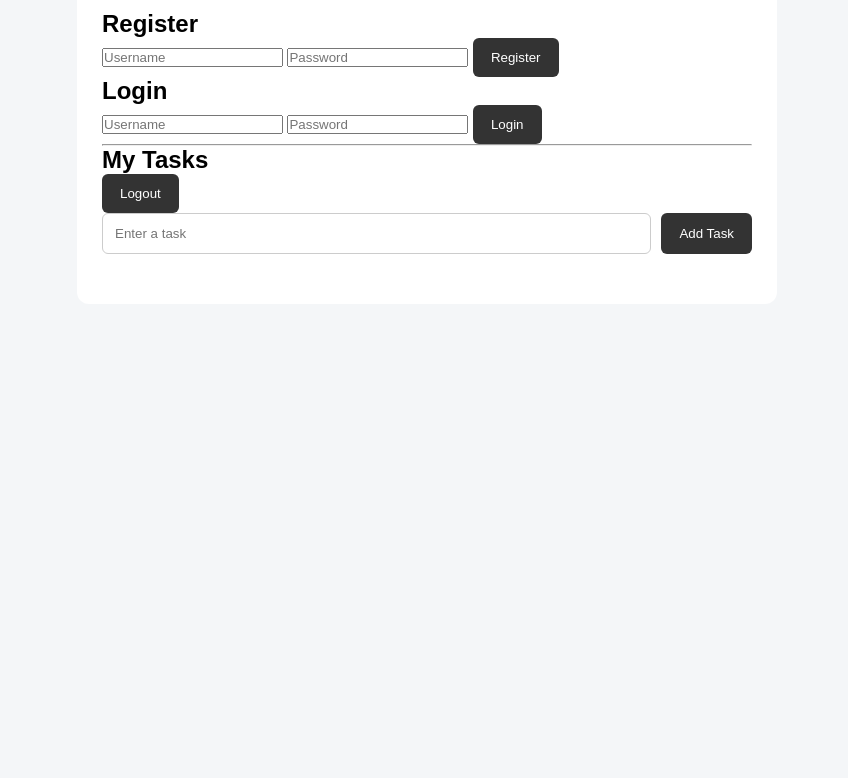
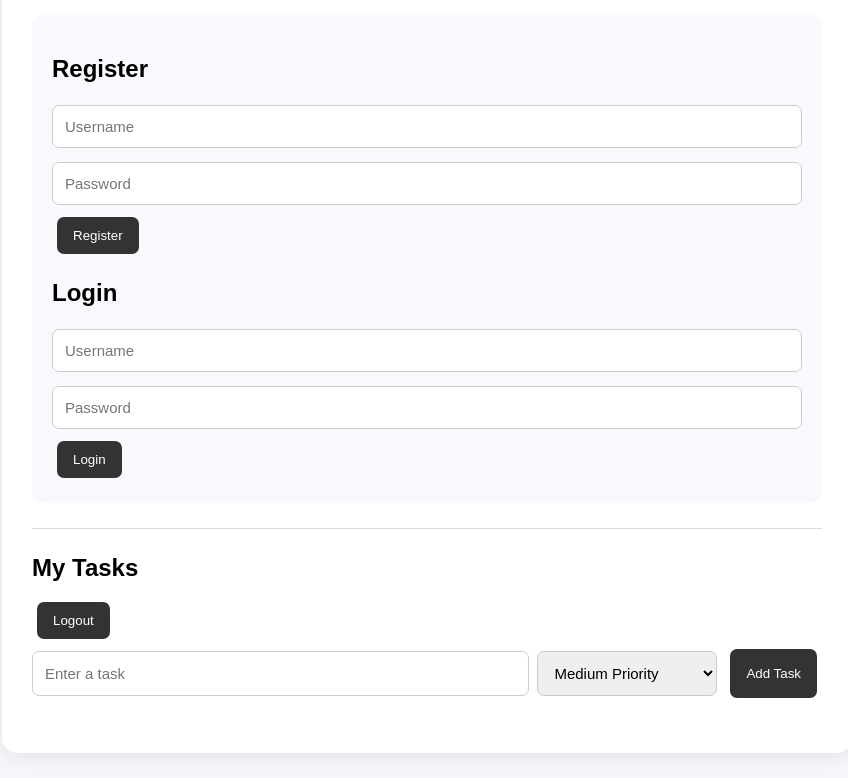
Before and after one commit to abishacse2006/task-management-app, a website: page index.html in a window 1280 px wide. Shown: the part 107-885 px from the top of the page, without its empty margins (213-1061 px from the left). Before the commit the page ends 800 px from the top, so only its background shows below. Drawn offline with Linux system fonts and the light colour scheme; no server answers.

Commit message:
Update  Task Management Application

```diff
--- a/index.html
+++ b/index.html
@@ -44,12 +44,20 @@
             <h2>My Tasks</h2>
 <button onclick="logoutUser()">Logout</button>
             <div class="task-form">
-                <input type="text"
-                       id="taskInput"
-                       placeholder="Enter a task">
 
-                <button onclick="addTask()">Add Task</button>
-            </div>
+    <input type="text"
+           id="taskInput"
+           placeholder="Enter a task">
+
+    <select id="priority">
+        <option value="Low">Low Priority</option>
+        <option value="Medium" selected>Medium Priority</option>
+        <option value="High">High Priority</option>
+    </select>
+
+    <button onclick="addTask()">Add Task</button>
+
+</div>
 
             <ul id="taskList"></ul>
 
--- a/script.js
+++ b/script.js
@@ -60,10 +60,12 @@ async function loadTasks() {
         console.error("Error loading tasks:", error);
     }
 }
-
 async function addTask() {
     const input = document.getElementById("taskInput");
+    const priorityBox = document.getElementById("priority");
+
     const title = input.value.trim();
+    const priority = priorityBox.value;
 
     if (title === "") {
         alert("Please enter a task");
@@ -76,16 +78,24 @@ async function addTask() {
             headers: {
                 "Content-Type": "application/json"
             },
-            body: JSON.stringify({ title })
+            body: JSON.stringify({
+                title: title,
+                priority: priority
+            })
         });
 
         const data = await response.json();
+
+        if (!response.ok) {
+            alert(data.error || "Failed to add task");
+            return;
+        }
 
         displayTask(data.task);
         input.value = "";
 
     } catch (error) {
-        console.error("Error adding task:", error);
+        console.error(error);
     }
 }
 
@@ -94,7 +104,9 @@ function displayTask(task) {
     li.className = "task";
 
     li.innerHTML = `
-        <span>${task.title}</span>
+        <span>
+    ${task.title} - ${task.priority || "Medium"}
+</span>
 
         <div>
             <button onclick="editTask('${task._id}', '${task.title}')">
--- a/style.css
+++ b/style.css
@@ -6,73 +6,109 @@
 
 body {
     font-family: Arial, sans-serif;
-    background: #f4f6f8;
-    padding: 30px;
+    background: #f5f7fb;
+    padding: 25px;
 }
 
 .container {
-    max-width: 700px;
+    max-width: 850px;
     margin: auto;
     background: white;
-    padding: 25px;
-    border-radius: 12px;
+    padding: 30px;
+    border-radius: 15px;
+    box-shadow: 0 5px 20px rgba(0, 0, 0, 0.08);
 }
 
 h1 {
     text-align: center;
-    margin-bottom: 25px;
+    margin-bottom: 30px;
 }
 
-.task-form {
-    display: flex;
-    gap: 10px;
+h2 {
+    margin: 20px 0 15px;
 }
 
-#taskInput {
-    flex: 1;
+#authSection {
+    padding: 20px;
+    background: #f8f9fc;
+    border-radius: 10px;
+}
+
+input,
+select {
+    width: 100%;
     padding: 12px;
+    margin: 7px 0;
     border: 1px solid #ccc;
-    border-radius: 6px;
+    border-radius: 7px;
+    font-size: 15px;
 }
 
 button {
-    padding: 12px 18px;
+    padding: 11px 16px;
+    margin: 5px;
     border: none;
-    border-radius: 6px;
+    border-radius: 7px;
     cursor: pointer;
     background: #333;
     color: white;
 }
 
+button:hover {
+    opacity: 0.85;
+}
+
+.task-form {
+    display: grid;
+    grid-template-columns: 1fr 180px auto;
+    gap: 8px;
+    margin-bottom: 20px;
+}
+
 #taskList {
     list-style: none;
-    margin-top: 25px;
 }
 
 .task {
     display: flex;
     justify-content: space-between;
     align-items: center;
-    padding: 12px;
+    gap: 10px;
+    padding: 15px;
     margin-bottom: 10px;
-    background: #f1f1f1;
-    border-radius: 6px;
+    background: #f1f3f7;
+    border-radius: 9px;
 }
 
 .delete-btn {
     background: #d9534f;
 }
 
-@media (max-width: 600px) {
+hr {
+    margin: 25px 0;
+    border: none;
+    border-top: 1px solid #ddd;
+}
+
+@media (max-width: 650px) {
     body {
-        padding: 15px;
+        padding: 10px;
+    }
+
+    .container {
+        padding: 18px;
     }
 
     .task-form {
-        flex-direction: column;
+        grid-template-columns: 1fr;
     }
 
     .task {
-        gap: 10px;
+        flex-direction: column;
+        align-items: flex-start;
+    }
+
+    .task button {
+        margin-left: 0;
     }
 }
```
Also changed, not shown: server.js (+6 -5 lines).
